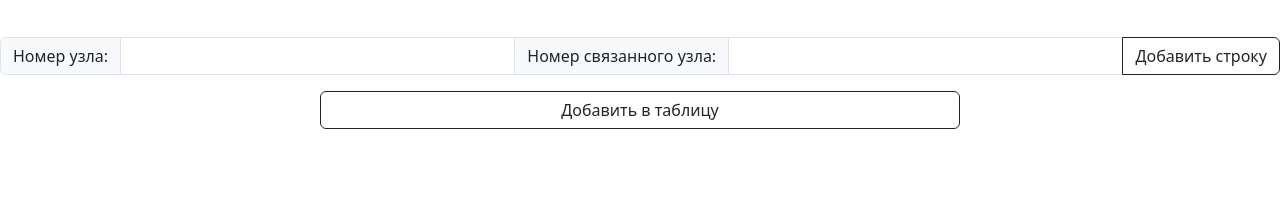
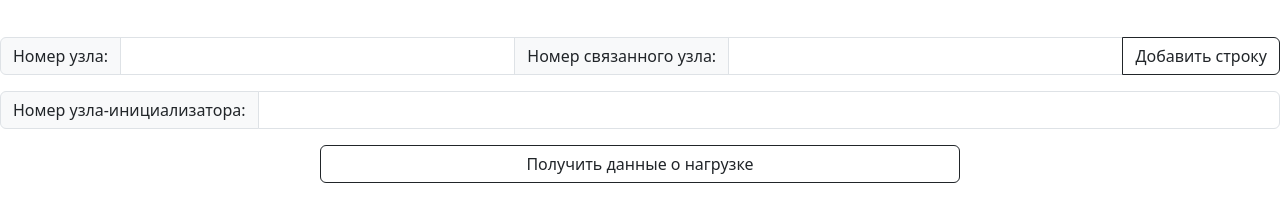
Before and after one commit to MSenso/echo-info, a website: page frontend/html/index.html in a window 1280 px wide. Shown: the part 109-330 px from the top of the page. Drawn offline with nearby package versions, Linux system fonts and the light colour scheme; files whose address does not match are found by name.

Commit message:
added a nod input

```diff
--- a/frontend/html/index.html
+++ b/frontend/html/index.html
@@ -34,8 +34,13 @@
     <button class="btn btn-outline-dark" onclick="addRow()">Добавить строку</button>
   </div>
 
+  <div class="input-group mb-3">
+    <span class="input-group-text">Номер узла-инициализатора:</span>
+    <input class="form-control" type="text" id="nod">
+  </div>
+
   <div class="d-grid gap-2 col-6 mx-auto">
-    <button class="btn btn-outline-dark" onclick="submit()">Добавить в таблицу</button>
+    <button class="btn btn-outline-dark" onclick="submit()">Получить данные о нагрузке</button>
   </div>
 
   <p id="messages"></p>
--- a/frontend/html/resources/js/index.js
+++ b/frontend/html/resources/js/index.js
@@ -24,7 +24,7 @@ function submit() {
 
     socket.addEventListener('open', (event) => {
         // Create an example JSON object and integer value
-        const intValue = 0;
+        const intValue = document.getElementById("nod");
 
         // Stringify the JSON data and integer value
         const jsonData = JSON.stringify(json_items);
```
